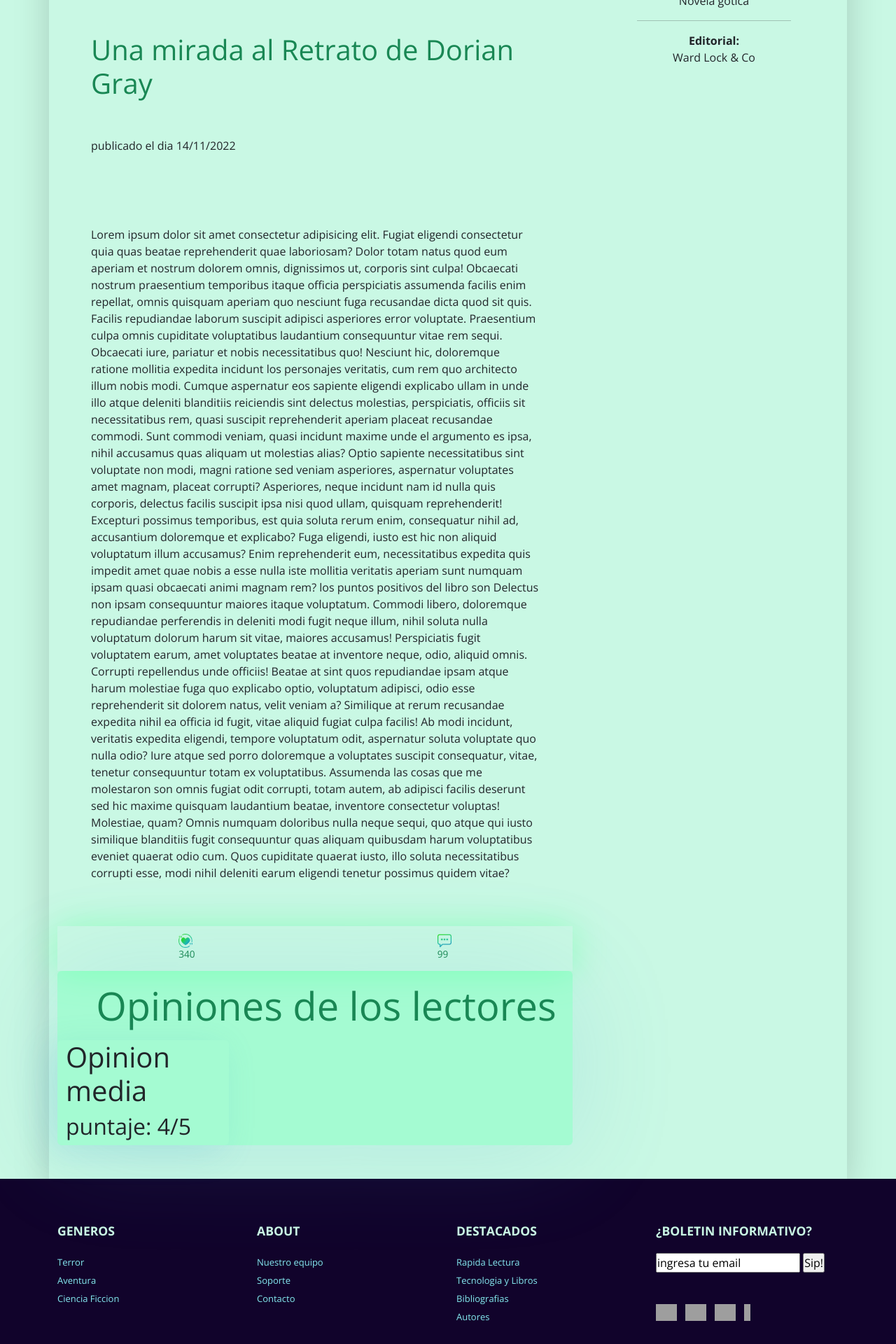
After one commit to fsarvi/biblioteca_virtual, a Django app: a page that uses Templates/entradareseña.html in a window 1280 px wide. The commit adds this page. Shown: the part 621-2541 px from the top of the page at 70% size. Run offline with Django 3.2, Linux system fonts and the light colour scheme; grey boxes are pictures that could not be loaded.

Commit message:
se sube  entradareseña.html y reseña.html
reseña.html se agregar los enlaces para dirigir hacia entradareseña.html

```diff
--- /dev/null
+++ b/Templates/entradareseña.html
@@ -0,0 +1,73 @@
+{% extends 'layouts/base.html' %}
+{% load static %}
+
+
+{% block content %}
+
+<div id="tf-header" class="bg-success">
+    <div class="container">
+        <h1>Reseñas</h1>
+        <ol class="breadcrumb">
+            <li><a href="{% url 'index' %}">Home</a></li>
+            <li><a href="{% url 'reseñas' %}"> Reseñas</a></li>
+            <li>titulo del libro</li>
+        </ol>
+    </div>
+</div>
+
+<main>
+
+    <div class="container">
+        <div class="row mt-5 shadow-lg d-flex flex-wrap-reverse ">
+            <div class="col-md-8">
+                <img class="img-fluid rounded" src="{% static '/img/entradareseña/DorianGray.png' %}" alt="">
+                <h1 class="display-6 text-success p-5">Una mirada al Retrato de Dorian Gray</h1>
+                <h6 class="ps-5 pb-5">publicado el dia 14/11/2022</h6>
+                <p class="p-md-5 p-2">Lorem ipsum dolor sit amet consectetur adipisicing elit. Fugiat eligendi consectetur quia quas beatae reprehenderit quae laboriosam? Dolor totam natus quod eum aperiam et nostrum dolorem omnis, dignissimos ut, corporis sint culpa! Obcaecati nostrum praesentium temporibus itaque officia perspiciatis assumenda facilis enim repellat, omnis
+                    quisquam aperiam quo nesciunt fuga recusandae dicta quod sit quis. Facilis repudiandae laborum suscipit adipisci asperiores error voluptate. Praesentium culpa omnis cupiditate voluptatibus laudantium consequuntur vitae rem sequi. Obcaecati iure, pariatur et nobis necessitatibus quo! Nesciunt hic, doloremque ratione mollitia expedita incidunt
+                    los personajes veritatis, cum rem quo architecto illum nobis modi. Cumque aspernatur eos sapiente eligendi explicabo ullam in unde illo atque deleniti blanditiis reiciendis sint delectus
+                    molestias, perspiciatis, officiis sit necessitatibus rem, quasi suscipit reprehenderit aperiam placeat recusandae commodi. Sunt commodi veniam, quasi incidunt maxime unde
+                    el argumento es ipsa, nihil accusamus quas aliquam ut molestias alias? Optio sapiente necessitatibus sint voluptate non modi, magni ratione sed veniam asperiores, aspernatur voluptates amet magnam, placeat corrupti? Asperiores, neque incidunt nam id nulla quis corporis, delectus facilis suscipit ipsa nisi quod ullam, quisquam reprehenderit! Excepturi possimus
+                    temporibus, est quia soluta rerum enim, consequatur nihil ad, accusantium doloremque et explicabo? Fuga eligendi, iusto est hic non aliquid voluptatum illum accusamus? Enim reprehenderit eum, necessitatibus expedita quis impedit amet quae nobis a esse nulla iste mollitia veritatis aperiam sunt numquam ipsam quasi obcaecati animi magnam rem?
+                    los puntos positivos del libro son Delectus non ipsam consequuntur maiores itaque voluptatum. Commodi libero, doloremque repudiandae perferendis in deleniti modi fugit neque illum, nihil soluta nulla voluptatum
+                    dolorum harum sit vitae, maiores accusamus! Perspiciatis fugit voluptatem earum, amet voluptates beatae at inventore neque, odio, aliquid omnis. Corrupti repellendus unde officiis! Beatae at sint quos repudiandae ipsam atque harum molestiae fuga quo explicabo optio, voluptatum adipisci, odio esse reprehenderit sit dolorem natus, velit veniam a? Similique at rerum recusandae expedita nihil ea officia id fugit, vitae aliquid fugiat culpa facilis! Ab modi incidunt, veritatis expedita eligendi, tempore voluptatum odit,
+                    aspernatur soluta voluptate quo nulla odio? Iure atque sed porro doloremque a voluptates suscipit consequatur, vitae, tenetur consequuntur totam ex voluptatibus. Assumenda
+                    las cosas que me molestaron son omnis fugiat odit corrupti, totam autem, ab adipisci facilis deserunt sed hic maxime quisquam laudantium beatae, inventore consectetur voluptas! Molestiae, quam? Omnis numquam doloribus nulla neque sequi, quo atque qui iusto similique blanditiis fugit consequuntur quas aliquam quibusdam harum voluptatibus eveniet quaerat odio cum. Quos cupiditate
+                    quaerat iusto, illo soluta necessitatibus corrupti esse, modi nihil deleniti earum eligendi tenetur possimus quidem vitae?</p>
+                    <div class="rb-item rb-iconos">
+                        <a class="p-2" href="">
+                            <img src="{% static 'img/reseñas/hearth.png' %}" alt="">
+                            <h6 class="text-success">340</h6>
+                        </a>
+                        <a class="p-2" href="">
+                            <img src="{% static 'img/reseñas/comentario.png' %}" alt="">
+                            <h6 class="text-success">99</h6>
+                        </a>
+                    </div>
+
+                    {% include 'layouts/partials/opiniones.html' %}
+            </div>
+            <div class="col-md-4 p-md-5 text-center">
+                <h5>Ficha técnica</h5>
+                <dl class="m-3 p-md-3">
+                    <dt>Publicado:</dt>
+                    <dd>01/04/1981</dd>
+                    <hr>
+                    <dt>Autor:</dt>
+                    <dd>Oscar Wilde</dd>
+                    <hr>
+                    <dt>Genero:</dt>
+                    <dd>Novela gótica</dd>
+                    <hr>
+                    <dt>Editorial:</dt>
+                    <dd>Ward Lock & Co</dd>
+                </dl>
+            </div>
+        </div>
+    </div>
+
+
+
+</main>
+
+{% endblock content %}
```
Also changed, not shown: Templates/reseñas.html (+12 -12 lines).
